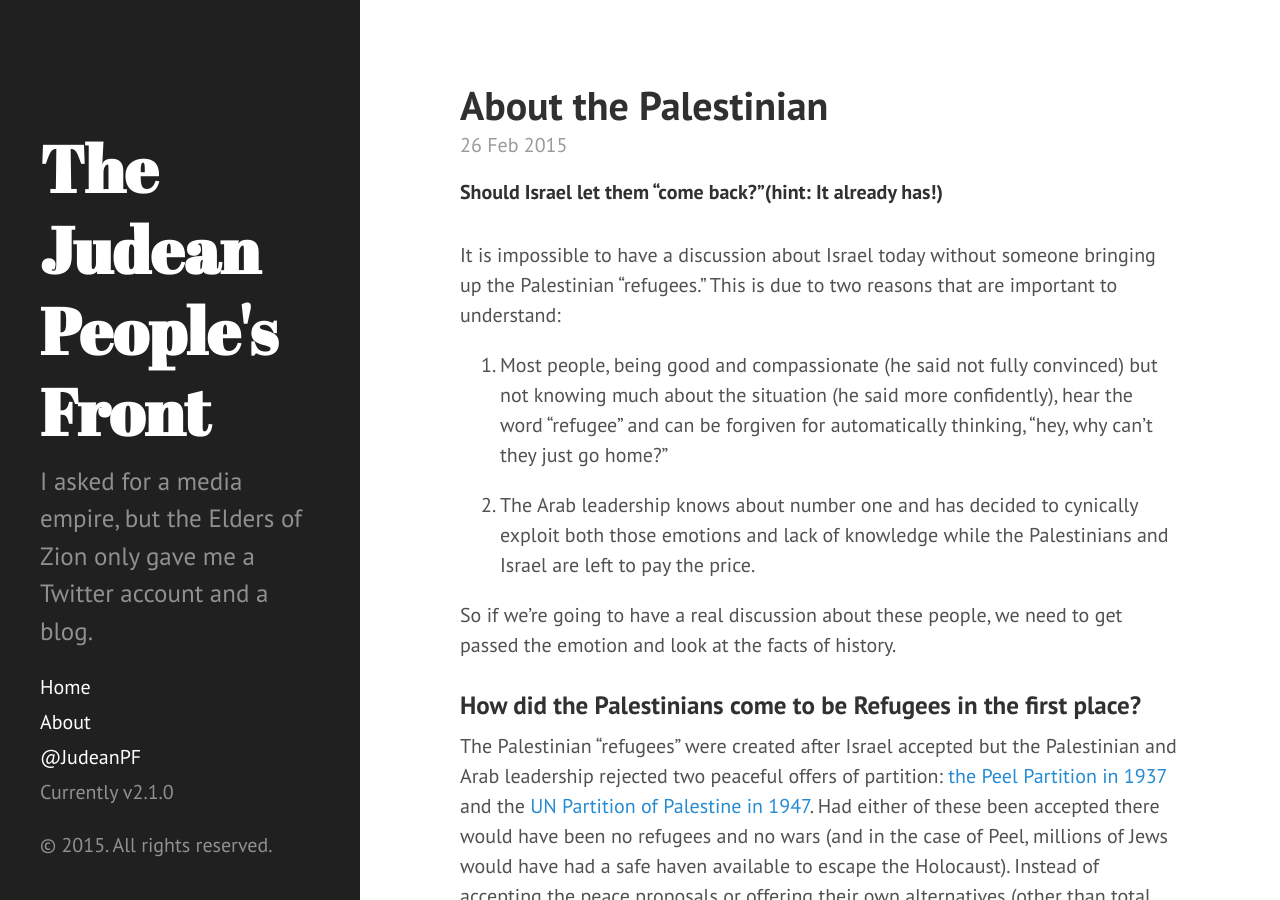
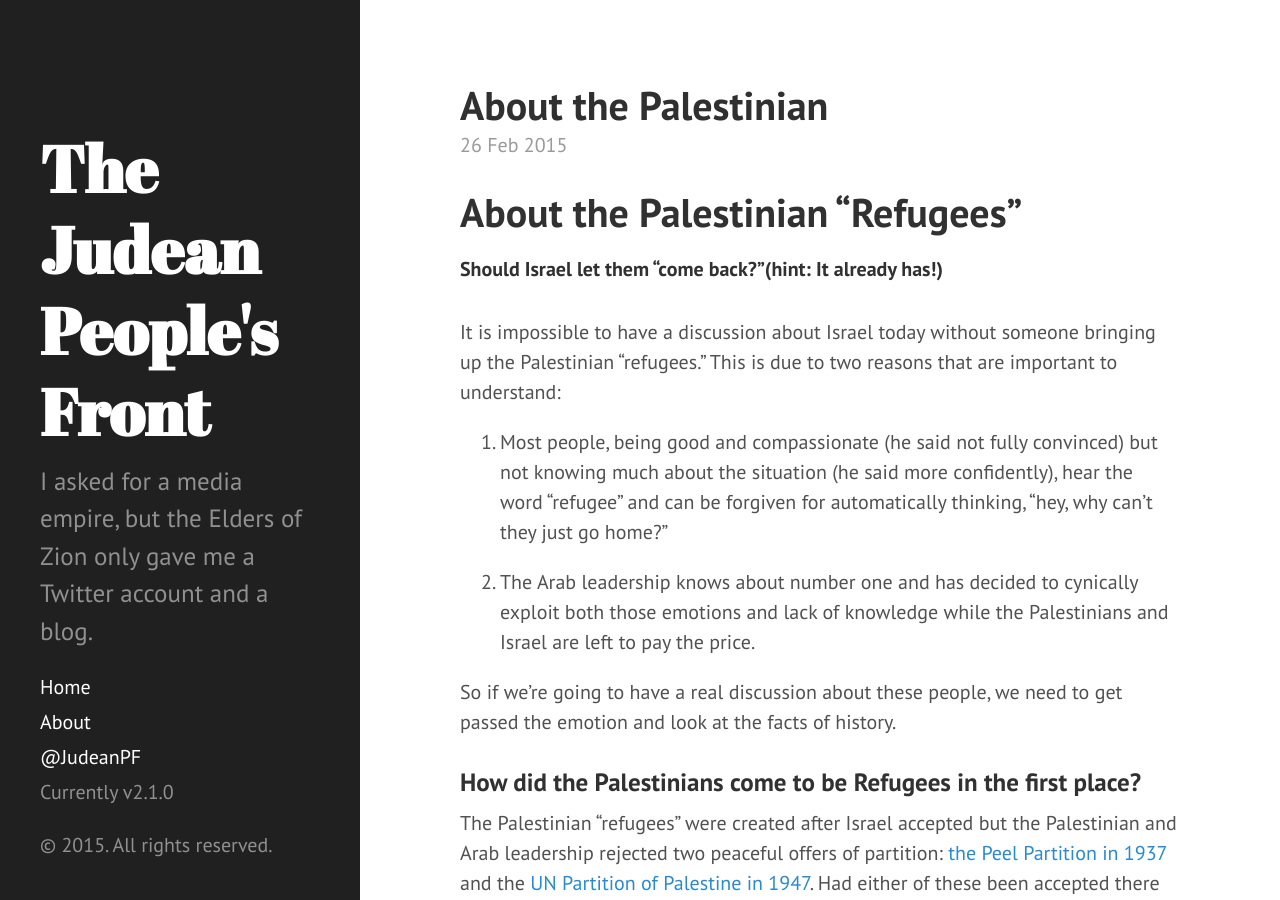
Before and after one commit to JudeanPF/judeanpf.github.io, a Jekyll site: the page built from _posts/2015-02-26-about-palestinian-refugees.md, in a window 1280 px wide and 900 px high. Built offline with Jekyll 4.4.1, drawn with Linux system fonts in a browser that asks for light colours; Markdown is read by kramdown in place of the engine named in the settings.

Commit message:
fixed broken link

```diff
--- a/_posts/2015-02-26-about-palestinian-refugees.md
+++ b/_posts/2015-02-26-about-palestinian-refugees.md
@@ -3,6 +3,8 @@ layout: post
 title: "About the Palestinian "
 published: true
 ---
+
+#About the Palestinian "Refugees"
 
 #####Should Israel let them "come back?"(hint: It already has!) <br /> <br />
 
@@ -26,11 +28,11 @@ The Palestinian "refugees" were created after Israel accepted but the Palestinia
 
 ###Did Israel create the refugee crisis?
 
-Contrary to what Palestinian propagandists claim, there was no organized or official plan by the Israeli government to expel the Palestinians. The general policy was the allow each military commander to make the decision whether to allow Palestinians who came under their control to stay or not. According to [Benny Morris](http://larryjhs.fastmail.fm.user.fm/The%20Birth%20of%20the%20Palestinian%20Refugee%20Problem%20Revisited.pdf), "Only an extremely small, almost insignificant number of the refugees during this early period left because of Haganah or IZL or LHI expulsion orders or forceful ‘advice’ to that effect." (p.139). The result was generally that Arab towns that didn't resist were allowed to stay, while those that served as bases of attack were often expelled. However there were cases where some villages were forced out without resisting due to their strategic positions on supply roads and there were also cases of towns that, once subdued, were allowed to stay despite their belligerent past. Because of this policy, over one hundred thousand Arabs remained in Israel at the end of the war and their descendants make up Israel's 1.5 million-strong Israeli-Arab minority.
+Contrary to what Palestinian propagandists claim, there was no organized or official plan by the Israeli government to expel the Palestinians. The general policy was the allow each military commander to make the decision whether to allow Palestinians who came under their control to stay or not. According to [Benny Morris](http://larryjhs.fastmail.fm.user.fm/The%20Birth%20of%20the%20Palestinian%20Refugee%20Problem%20Revisited.pdf ), "Only an extremely small, almost insignificant number of the refugees during this early period left because of Haganah or IZL or LHI expulsion orders or forceful ‘advice’ to that effect." (p.139). The result was generally that Arab towns that didn't resist were allowed to stay, while those that served as bases of attack were often expelled. However there were cases where some villages were forced out without resisting due to their strategic positions on supply roads and there were also cases of towns that, once subdued, were allowed to stay despite their belligerent past. Because of this policy, over one hundred thousand Arabs remained in Israel at the end of the war and their descendants make up Israel's 1.5 million-strong Israeli-Arab minority.
 
 Remember, unlike every Arab neighbor, Israel didn't build a single refugee camp.
 
-Additionally, there were situations like the one that arose in Haifa. The Arab leadership of Haifa fled very early on and, after the city fell to Israel, no Arab was willing to publicly state that they should stay in the Jewish state for fear of being labeled a traitor. So, abandoned by their leadership and captives of the rabid anti-Semitism they had been fed for decades, 70,000 Arabs (nearly 1/10 of all Palestinian refugees) packed up and left, most after the military threat was gone (though admittedly still fresh in their minds) and [against the active entreaties of the local Jewish population](http://emperors-clothes.com/docs/haifa.htm), including [the Jewish Mayor of Haifa,](http://www.nytimes.com/2008/05/04/books/review/Margolick-t.html?pagewanted=all&_r=0) to stay.
+Additionally, there were situations like the one that arose in Haifa. The Arab leadership of Haifa fled very early on and, after the city fell to Israel, no Arab was willing to publicly state that they should stay in the Jewish state for fear of being labeled a traitor. So, abandoned by their leadership and captives of the rabid anti-Semitism they had been fed for decades, 70,000 Arabs (nearly 1/10 of all Palestinian refugees) packed up and left, most after the military threat was gone (though admittedly still fresh in their minds) and [against the active entreaties of the local Jewish population](http://emperors-clothes.com/docs/haifa.htm ), including [the Jewish Mayor of Haifa,](http://www.nytimes.com/2008/05/04/books/review/Margolick-t.html?pagewanted=all&_r=0) to stay.
 
 This is all in stark contrast to the officially stated and practiced goals of the Arab armies and this fact contributed to the fear that compelled many Palestinians to leave. Every single time a Jewish town was overtaken by Arab armies (like [Gush Etzion](https://en.wikipedia.org/wiki/Kfar_Etzion_massacre)), the population was either expelled or massacred. Knowing that this was their own policy, many Palestinian villagers assumed the Jews would do the same to them and fled before the Haganah even reached their towns. Thankfully the Arabs were only able to conquer a few towns, so the numbers of Jewish refugees from Judea, Samaria, and Gaza was limited to a few thousand. These refugees included the non-Zionist population of eastern Jerusalem in keeping with Jordanian policy to ethnically cleanse the holy city of all Jews. From 1949-1967, no Jew (or, for that matter, Israeli Muslim or Christian) was allowed to visit the Old City and Jewish holy sites were destroyed and desecrated.
 
@@ -88,3 +90,5 @@ This isn't so clear. But it is likely due to the fact that since the Palestinian
 It is actually very ironic because, nowadays, the only time this is brought up is when anti-Israel activists smear Israel for not allowing the Palestinian spouses of Israelis move to Israel (the law was amended in 2001 after numerous Palestinian spouses engaged in terrorism after gaining Israeli citizenship). They are quick to denounce Israel for refusing to allow Palestinian wives and husbands to move to Israel but never say a word about the fact that over 250,000 already have. They also never mention that should a Palestinian state ever come into being, the Palestinians have already said that no Jews would be allowed to live there, whether they are spouses of Palestinians or not. But I doubt any of you are shocked by this hypocrisy.
 
 So without even getting into the more controversial topics of where the Palestinians actually came from and how long they were even living in Mandatory Palestine to begin with, it is clear that they are unique only in their perpetual status as refugees (not caused by Israel) and Israel has already fulfilled any obligations it may have had for their resettlement.
+
+___
```
